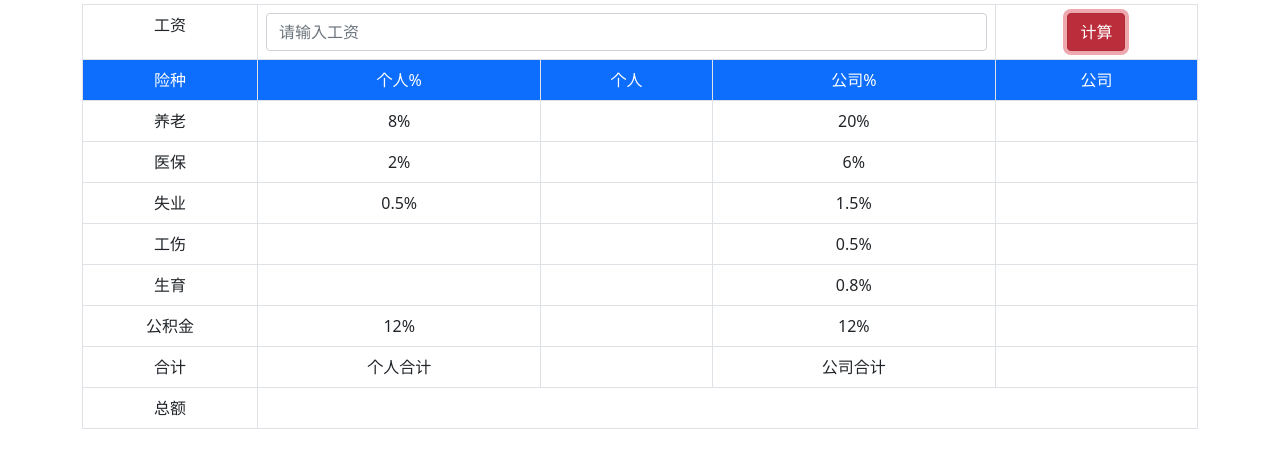
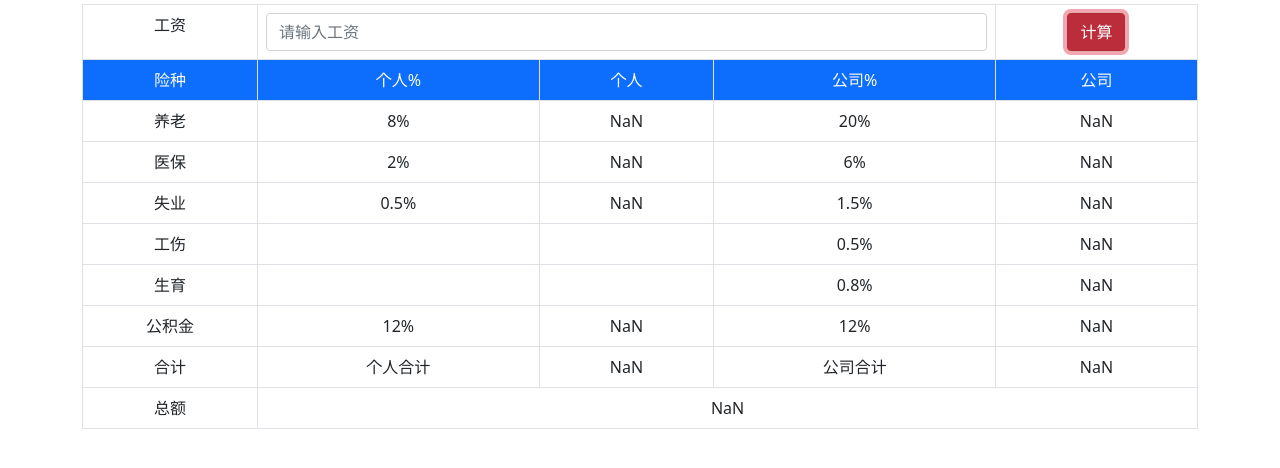
Before and after one commit to Wu-chenxu-8/2413042110wcx, a plain HTML site: page index.html in a window 1280 px wide. Both pictures are taken after a click on the button "计算". Shown: the part 42-510 px from the top of the page. Drawn offline with nearby package versions, Linux system fonts and the light colour scheme.

Commit message:
Update index.html

```diff
--- a/index.html
+++ b/index.html
@@ -8,6 +8,46 @@
 
 		<!-- 最新的 Bootstrap5 核心 JavaScript 文件 -->
 		<script src="https://cdn.staticfile.net/twitter-bootstrap/5.1.1/js/bootstrap.bundle.min.js"></script>
+		<script>
+			function calc(){
+				sal=document.getElementById("salary").value;
+				salnum=parseInt(sal);//把字符串变成了数字
+				ylgr=salnum*0.08;
+				ylgs=salnum*0.2;
+				document.getElementById("ylgr").innerText=ylgr;
+				document.getElementById("ylgs").innerText=ylgs;
+
+				ybgr=salnum*0.02;
+				ybgs=salnum*0.06;
+				document.getElementById("ybgr").innerText=ybgr;
+				document.getElementById("ybgs").innerText=ybgs;
+
+				sygr=salnum*0.005;
+				sygs=salnum*0.015;
+				document.getElementById("sygr").innerText=sygr;
+				document.getElementById("sygs").innerText=sygs;
+
+				gsgs=salnum*0.005;
+				document.getElementById("gsgs").innerText=gsgs;
+
+				sygs8=salnum*0.008;
+				document.getElementById("sygs00").innerText=sygs8;
+
+				gjgr=salnum*0.12;
+				gjgs=salnum*0.12;
+				document.getElementById("gjgr").innerText=gjgr;
+				document.getElementById("gjgs").innerText=gjgs;
+
+				grhj=ylgr+ybgr+sygr+gjgr;
+				document.getElementById("grhj").innerText=grhj;
+
+				gshj=ylgs+ybgs+sygs+gsgs+sygs8+gjgs;
+				document.getElementById("gshj").innerText=gshj;
+
+				zj=grhj+gshj;
+				document.getElementById("zj").innerText=zj;
+			}
+		</script>
 	</head>
 	<body>
 		<div class="container text-center">
@@ -19,7 +59,7 @@
 						<input class="form-control" type="text" id="salary" placeholder="请输入工资"/>
 					</td>
 					<td>
-						<button class="btn btn-danger btn-block">计算</button>
+						<button onclick="calc()" class="btn btn-danger btn-block">计算</button>
 					</td>
 				</tr>
 				<tr class="bg-primary text-white">
@@ -32,58 +72,62 @@
 				<tr>
 					<td>养老</td>
 					<td>8%</td>
-					<td></td>
+					<td id="ylgr"></td>
 					<td>20%</td>
-					<td></td>
+					<td id="ylgs"></td>
 				</tr>
 				<tr>
 					<td>医保</td>
 					<td>2%</td>
-					<td></td>
+					<td id="ybgr"></td>
 					<td>6%</td>
-					<td></td>
+					<td id="ybgs"></td>
 				</tr>
 				<tr>
 					<td>失业</td>
 					<td>0.5%</td>
-					<td></td>
+					<td id="sygr"></td>
 					<td>1.5%</td>
-					<td></td>
+					<td id="sygs"></td>
 				</tr>
 				<tr>
 					<td>工伤</td>
 					<td></td>
 					<td></td>
 					<td>0.5%</td>
-					<td></td>
+					<td id="gsgs"></td>
 				</tr>
 				<tr>
 					<td>生育</td>
 					<td></td>
 					<td></td>
 					<td>0.8%</td>
-					<td></td>
+					<td id="sygs00"></td>
 				</tr>
 				<tr>
 					<td>公积金</td>
 					<td>12%</td>
-					<td></td>
+					<td id="gjgr"></td>
 					<td>12%</td>
-					<td></td>
+					<td id="gjgs"></td>
 				</tr>
 				<tr>
 					<td>合计</td>
 					<td>个人合计</td>
-					<td></td>
+					<td id="grhj"></td>
 					<td>公司合计</td>
-					<td></td>
+					<td id="gshj"></td>
 				</tr>
 				<tr>
 					<td>总额</td>
-					<td colspan="4"></td>
+					<td colspan="4" id="zj"></td>
 				</tr>
 			</table>
 		</div>
 
 	</body>
 </html>
+
+
+	</body>
+</html>
```
